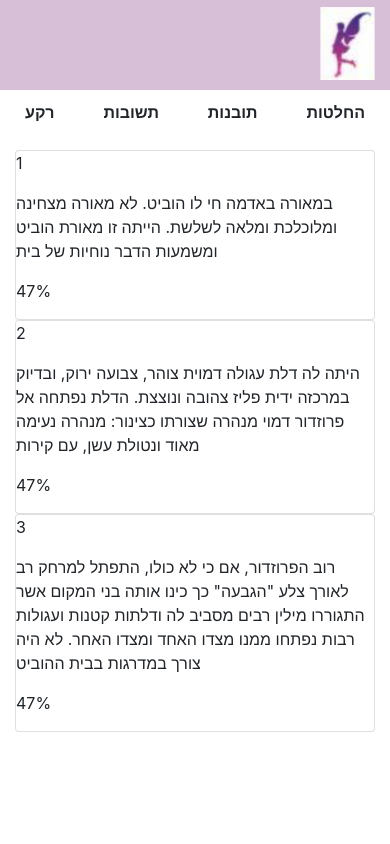
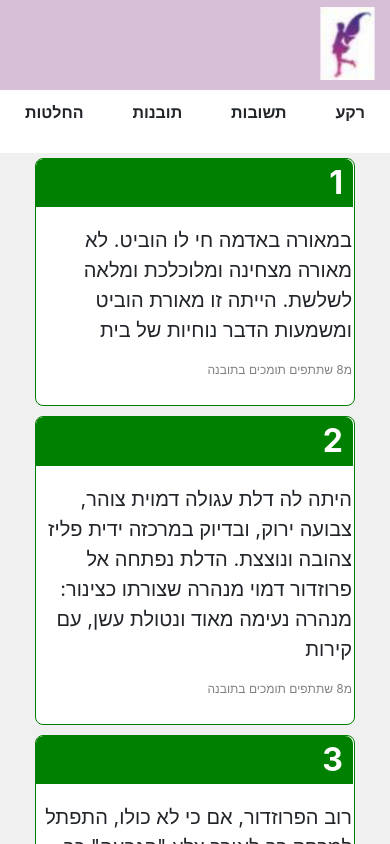
Before and after one commit to innaya12/insightsProject, a React (Create React App) app in the folder my-project/: page / in a window 390 px wide. Shown: the top 844 px of the page. Built offline with nearby package versions, Linux system fonts and the light colour scheme.

Commit message:
insights is responsive

```diff
--- a/my-project/src/components/header/header.jsx
+++ b/my-project/src/components/header/header.jsx
@@ -7,7 +7,7 @@ class Header extends React.Component{
     render(){
         return (
             <div className={"header-wrapper container-fluid"}>
-                <div className={"d-none d-lg-block desktop justify-content-center"}>
+                <div className={"d-none d-lg-flex desktop justify-content-center"}>
                     <h5>לגבש אסטרטגיה</h5>
                 </div>
                 <div className={"d-block d-lg-none mobile"}>
--- a/my-project/src/components/insights/buildInsights.jsx
+++ b/my-project/src/components/insights/buildInsights.jsx
@@ -1,4 +1,5 @@
 import React from 'react';
+import './style.css';
 
 class BuildInsights extends React.Component {
     constructor(props){
@@ -8,10 +9,19 @@ class BuildInsights extends React.Component {
     render(){
         const {index, text, stats} = this.props;
         return (
-            <div className={"card"}>
-                <p>{index}</p>
-                <p>{text} </p>
-                <p>{stats}</p>
+            <div className={"box"}>
+                <div className={"titleDiv"}>
+                    <h2 className={"title"}>{index}</h2>
+                </div>
+                <div className={"insideBox"}>
+                    {/* <p>fsdfsdfds</p> */}
+                    <div className={"middleBox"}>
+                        <p>{text} </p>
+                    </div>
+                    <div className={"bottomBox"}>
+                        <p>{stats}</p>
+                    </div>
+                </div>
             </div>
         )
     }
--- a/my-project/src/components/insights/insights.js
+++ b/my-project/src/components/insights/insights.js
@@ -14,10 +14,14 @@ class Insights extends React.Component {
     render(){
         const {insightsArray} = this.state;
         return (
-            <div className={"container"}>
-                <div className={"d-flex flex-column align-items-right"}>
-                    {insightsArray.map(insight => <BuildInsights {...insight}
-                                                                    key={insight.index} />)}
+            <div className={"container-fluid boxWrapper"}>
+                <div className={"container"}>
+                    <div className={"d-flex flex-column"}>
+                        {/* <div className={" "}> */}
+                            {insightsArray.map(insight => <BuildInsights {...insight}
+                                                                            key={insight.index} />)}
+                        {/* </div> */}
+                    </div>
                 </div>
             </div>
         )
--- /dev/null
+++ b/my-project/src/components/insights/style.css
@@ -0,0 +1,54 @@
+.boxWrapper{
+    background-color: #F0F0F0;
+}
+
+.box{
+    position: relative;
+    background-color: white;
+    margin: 5px;
+    border: 1px green solid;
+    border-radius: 8px;
+    text-align: right;
+    overflow: hidden;
+}
+
+.insideBox{
+    padding: 10px 45px;
+}
+
+@media only screen and (max-width:1170px){
+    .insideBox{
+        padding: 10px 2px;
+
+    }
+}
+
+.middleBox {
+    font-size: 20px;
+}
+
+.bottomBox{
+    font-size: 12px;
+    color: gray;
+}
+
+.titleDiv{
+    /* display: inline-block; */
+}
+
+.title{
+    position: absolute;
+    padding: 47px 8px;
+    right: 1px;
+    background-color: green;
+    color: white;
+}
+
+@media only screen and (max-width:1170px){
+    .title{
+        position: relative;
+        border-radius: 8px 8px 0 0 ;
+        padding: 5px 10px 5px 0;
+        font-weight: bold;
+    }
+}
--- a/my-project/src/components/navbar/navbar.jsx
+++ b/my-project/src/components/navbar/navbar.jsx
@@ -13,7 +13,7 @@ class NavBar extends React.Component {
     onShow=()=>{
         console.log("clicked", this.state.showComponent);
         this.setState({
-            showComponent: true
+            showComponent: !this.state.showComponent
         })
         console.log("worked")
     }
@@ -22,18 +22,14 @@ class NavBar extends React.Component {
         return (
             <div className={"container"}>
                 <ul className={"d-flex navBar justify-content-between"}>
+                    <li>החלטות</li>
+                    <li onClick={this.onShow}>תובנות</li>
+                    <li>תשובות</li>
                     <li>רקע</li>
-                    <li>תשובות</li>
-                    <li onClick={this.onShow}>תובנות</li>
-                    <li>החלטות</li>
                 </ul>
                 {this.state.showComponent === true &&
                 <div>
-                    <p>
-                        here
-                    </p>
                     <Insights />
-
                 </div>
                 }
             </div>
--- a/my-project/src/components/navbar/style.css
+++ b/my-project/src/components/navbar/style.css
@@ -2,6 +2,9 @@
     list-style: none;
     font-weight: bold;
     padding: 10px;
+}
+.navBar li{
+    border-bottom: transparent 3px solid;
 }
 
 .navBar li:hover {
--- a/my-project/src/data/mock data.js
+++ b/my-project/src/data/mock data.js
@@ -1,9 +1,9 @@
 import React from 'react';
 
 const allInsights = [
-    {index: 1, text: 'במאורה באדמה חי לו הוביט. לא מאורה מצחינה ומלוכלכת ומלאה לשלשת. הייתה זו מאורת הוביט ומשמעות הדבר נוחיות של בית', stats:"47%"},
-    {index: 2, text: 'היתה לה דלת עגולה דמוית צוהר, צבועה ירוק, ובדיוק במרכזה ידית פליז צהובה ונוצצת. הדלת נפתחה אל פרוזדור דמוי מנהרה שצורתו כצינור: מנהרה נעימה מאוד ונטולת עשן, עם קירות ', stats:"47%"},
-    {index: 3, text: 'רוב הפרוזדור, אם כי לא כולו, התפתל למרחק רב לאורך צלע "הגבעה" כך כינו אותה בני המקום אשר התגוררו מילין רבים מסביב לה ודלתות קטנות ועגולות רבות נפתחו ממנו מצדו האחד ומצדו האחר. לא היה צורך במדרגות בבית ההוביט', stats:"47%"},
+    {index: 1, text: 'במאורה באדמה חי לו הוביט. לא מאורה מצחינה ומלוכלכת ומלאה לשלשת. הייתה זו מאורת הוביט ומשמעות הדבר נוחיות של בית', stats: "מ8 שתתפים תומכים בתובנה"},
+    {index: 2, text: 'היתה לה דלת עגולה דמוית צוהר, צבועה ירוק, ובדיוק במרכזה ידית פליז צהובה ונוצצת. הדלת נפתחה אל פרוזדור דמוי מנהרה שצורתו כצינור: מנהרה נעימה מאוד ונטולת עשן, עם קירות ', stats: "מ8 שתתפים תומכים בתובנה"},
+    {index: 3, text: 'רוב הפרוזדור, אם כי לא כולו, התפתל למרחק רב לאורך צלע "הגבעה" כך כינו אותה בני המקום אשר התגוררו מילין רבים מסביב לה ודלתות קטנות ועגולות רבות נפתחו ממנו מצדו האחד ומצדו האחר. לא היה צורך במדרגות בבית ההוביט', stats: "מ8 שתתפים תומכים בתובנה"},
 ];
 
 export {allInsights}
```
